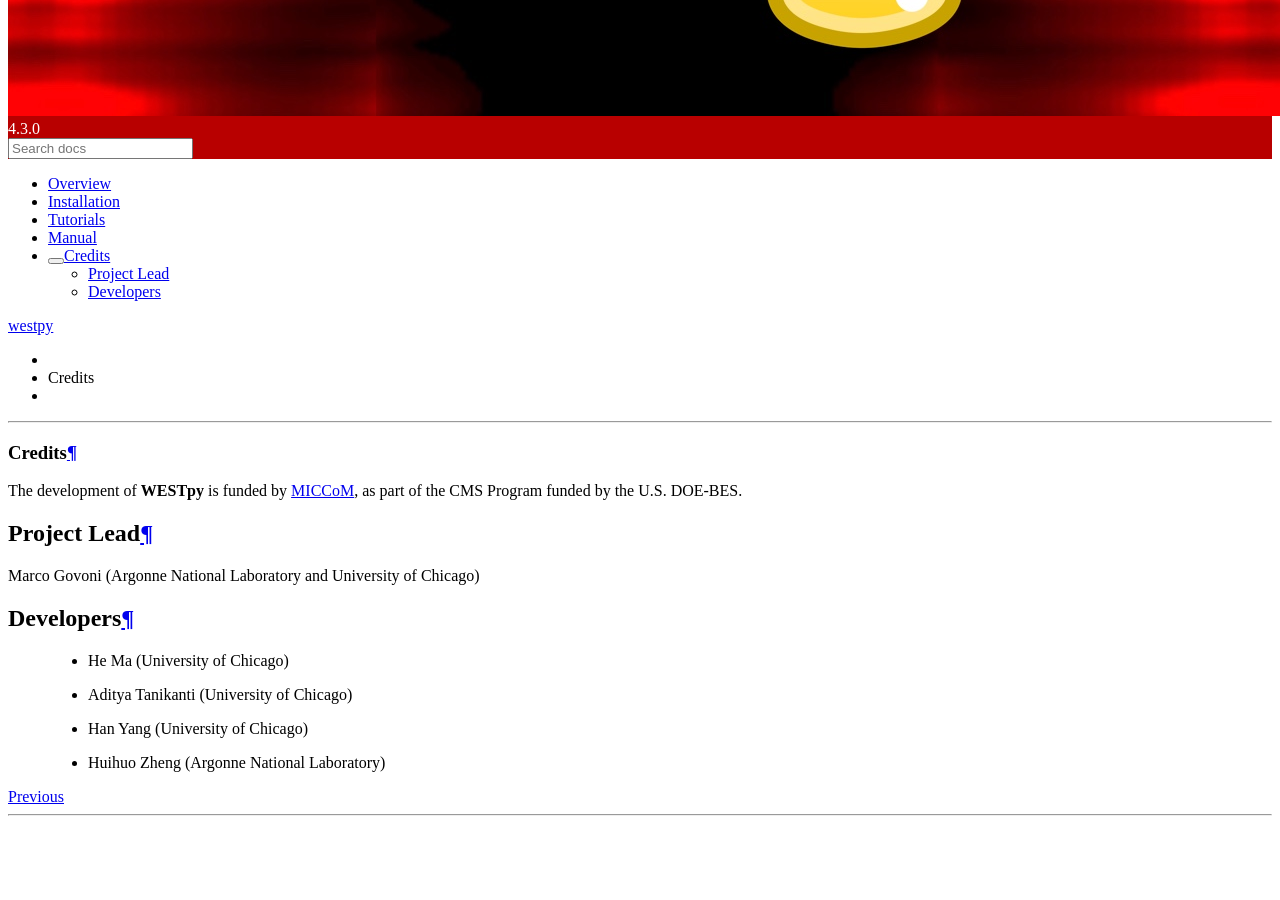
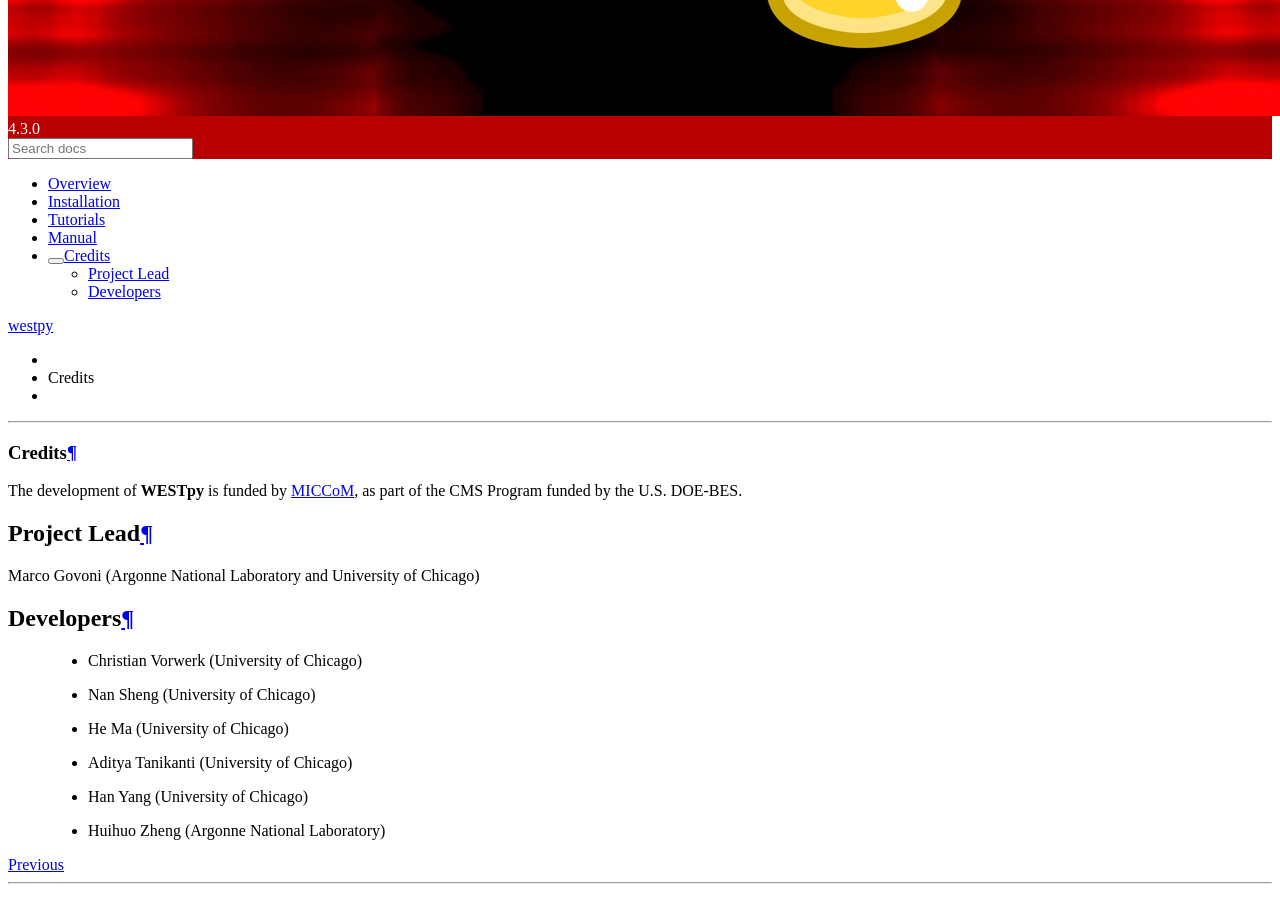
Before and after one commit to west-code-development/westpy, a Sphinx documentation site: the page built from doc/acknowledge.rst, in a window 1280 px wide and 900 px high, scrolled down 974 px. Built offline with Sphinx 7.4.7 and the Read the Docs theme 2.0.0, drawn with Linux system fonts in a browser that asks for light colours; before the commit the page ends 1806 px from its top, so only the background shows below that.

Commit message:
Add Nan Sheng and Christian Vorwerk to Credits.

```diff
--- a/doc/acknowledge.rst
+++ b/doc/acknowledge.rst
@@ -13,7 +13,8 @@ Marco Govoni (Argonne National Laboratory and University of Chicago)
 
 Developers
 ----------
-
+  - Christian Vorwerk (University of Chicago)
+  - Nan Sheng (University of Chicago)
   - He Ma (University of Chicago)
   - Aditya Tanikanti (University of Chicago)
   - Han Yang (University of Chicago)
```
